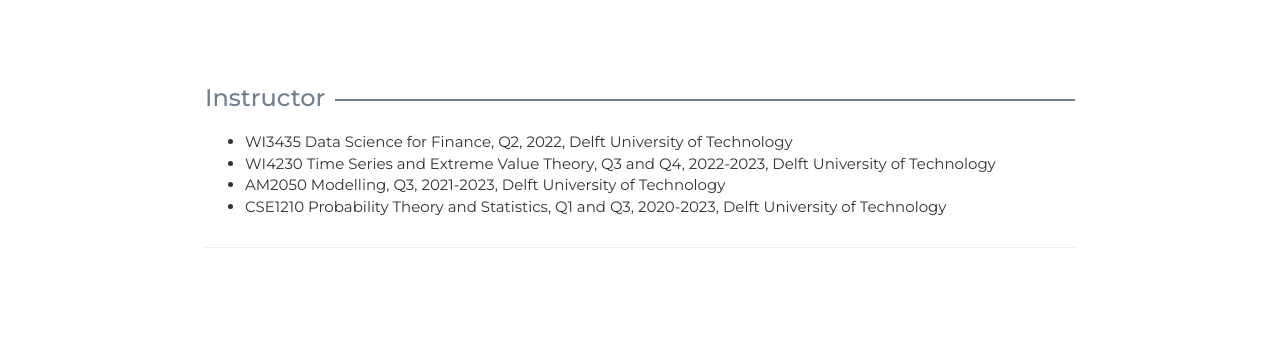
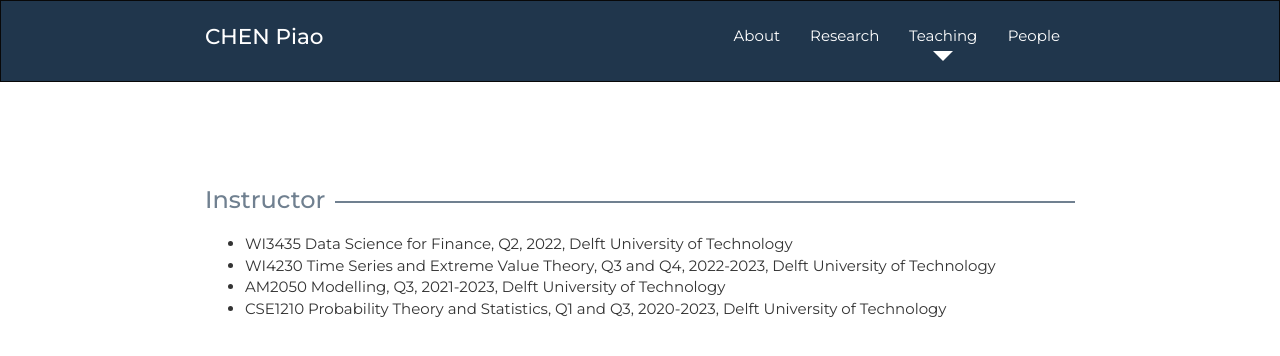
Before and after one commit to zju-reads/zju-reads.github.io, a plain HTML site: page teaching.html in a window 1280 px wide. Drawn offline with nearby package versions, Linux system fonts and the light colour scheme; some icons are missing.

```diff
--- a/teaching.html
+++ b/teaching.html
@@ -53,6 +53,8 @@
 <body>
 
   <!-- navbar include -->
+  <div w3-include-html="navbar.html"></div>
+
   <div class="spacer-div-3 hidden-xs hidden-xs"></div>
 
    <!-- Main content    -->
@@ -80,7 +82,6 @@
   <a role="button" id="topper" data-toggle="tooltip" data-placement="top" title="Top" class="btn scroll-link" href="#top"><i class="fa fa-fw fa-2x fa-caret-up" aria-hidden="true"></i></a>
 
   <!-- footer include -->
-  <div w3-include-html="footer.html"></div>
 
   <!-- jQuery -->
   <script src="https://cdnjs.cloudflare.com/ajax/libs/jquery/3.3.1/jquery.min.js"></script>
```
Also changed, not shown: people.html (+1 -1 lines).
